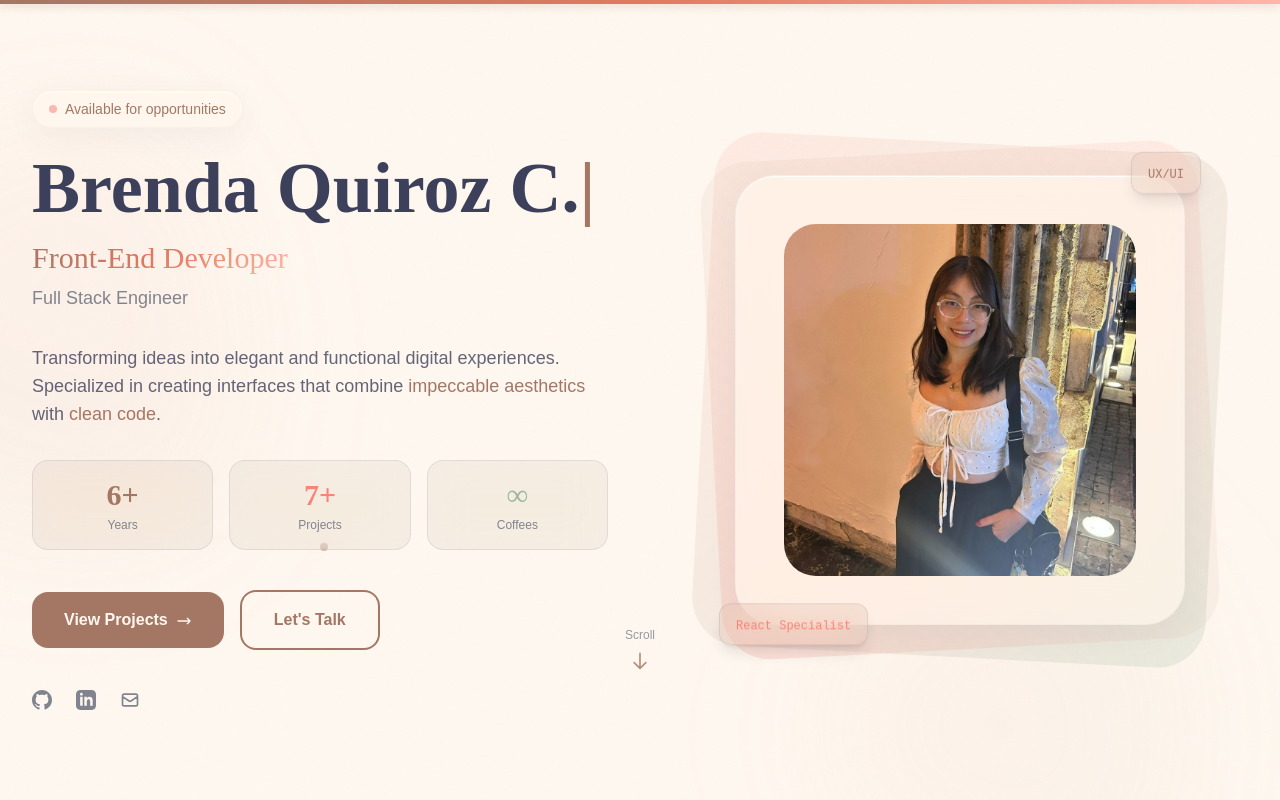
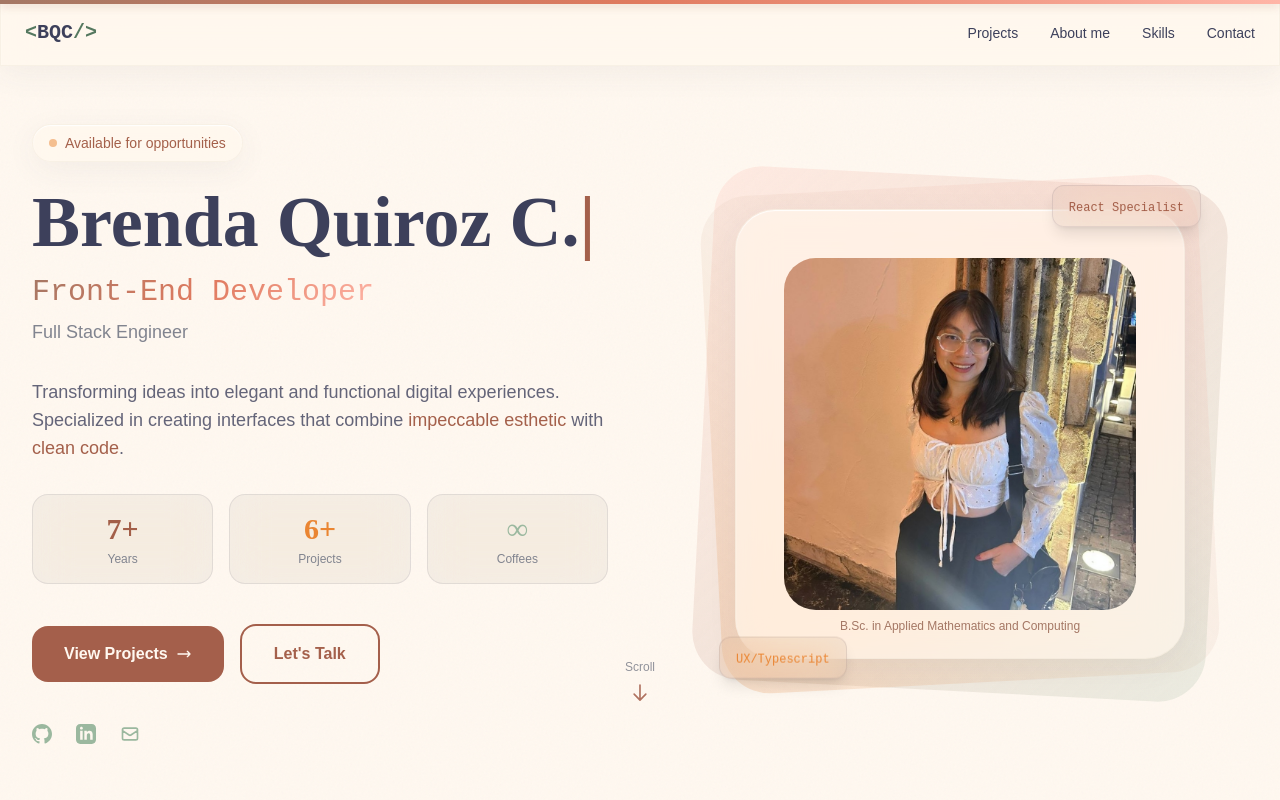
Before and after one commit to BrendaQuirozC/bqc-portfolio, a Next.js app: page / in a window 1280 px wide. Shown: the top 800 px of the page. Built offline with nearby package versions, Linux system fonts and the light colour scheme.

Commit message:
improving design

```diff
--- a/app/globals.css
+++ b/app/globals.css
@@ -284,6 +284,9 @@ img:hover {
 }
 
 /********Hero********/
+.container-main {
+  padding-top: 67px;
+}
 .photo-placeholder {
   align-content: center;
   width: 100%;
@@ -292,3 +295,58 @@ img:hover {
   text-align: center;
   justify-self: center;
 }
+
+/********Footer********/
+
+.footer-img-div {
+  height: 46px;
+  padding-bottom: 17px;
+}
+
+.footer-img-text {
+  color: #a47764;
+  font-size: 12px;
+}
+
+
+@media (max-width: 1023px) {
+  .photo-placeholder {
+    align-self: flex-start;
+    justify-self: flex-end;
+    margin-right: 0;
+    max-width: 250px;
+    margin-top: -160px; /* Pull it up if needed to align right */
+    height: 325px;
+  }
+
+  .img-content {
+    padding: 0;
+  }
+
+  .socialmedia-icons {
+    flex-direction: column;
+    align-items: flex-start;
+    gap: 20px;
+  }
+
+  .social-icon {
+    width: 24px;
+    height: 24px;
+  }
+
+  .social-url {
+    display: inline-block !important;
+    font-size: 0.875rem; /* 14px */
+    color: #3D405B;
+  }
+}
+@media (max-width: 640px) {
+  .photo-placeholder {
+    align-self: flex-start;
+    justify-self: center;
+    margin-right: 0;
+    max-width: 250px;
+    margin-top: 0px;
+    height: 325px;
+  }
+}
--- a/components/Footer.tsx
+++ b/components/Footer.tsx
@@ -31,7 +31,7 @@ export default function Footer() {
           {/* Quick links */}
           <div className="flex gap-4 text-sm text-text-secondary">
             <a
-              href="https://github.com/brendaquiroz"
+              href="https://github.com/brendaquirozc"
               target="_blank"
               rel="noopener noreferrer"
               className="hover:text-accent-green transition-colors duration-300"
--- a/components/Hero.tsx
+++ b/components/Hero.tsx
@@ -1,7 +1,7 @@
 'use client'
 
 import { motion } from 'framer-motion'
-import { useState, useEffect } from 'react'
+import { useState, useEffect, Fragment } from 'react'
 import Image from 'next/image'
 
 export default function Hero() {
@@ -38,46 +38,7 @@ export default function Hero() {
   }
 
   return (
-    <section id="hero" className="min-h-screen flex items-center justify-center relative overflow-hidden bg-cream">
-      {/* Organic blob backgrounds - Y2K meets minimalism */}
-      <motion.div
-        className="absolute top-40 -left-40 w-96 h-96 organic-blob opacity-40"
-        animate={{
-          scale: [1, 1.1, 1],
-          rotate: [0, 90, 0],
-        }}
-        transition={{
-          duration: 20,
-          repeat: Infinity,
-          ease: "easeInOut"
-        }}
-      />
-      <motion.div
-        className="absolute -bottom-20 right-20 w-80 h-80 organic-blob opacity-30"
-        style={{ background: 'linear-gradient(135deg, rgba(255, 181, 167, 0.3), rgba(155, 184, 159, 0.2))' }}
-        animate={{
-          scale: [1, 1.2, 1],
-          rotate: [0, -90, 0],
-        }}
-        transition={{
-          duration: 25,
-          repeat: Infinity,
-          ease: "easeInOut"
-        }}
-      />
-
-
-      <motion.div
-        className="absolute bottom-1/3 left-1/4 w-2 h-2 bg-mocha rounded-full"
-        animate={{
-          y: [0, 20, 0],
-          opacity: [0.3, 0.7, 0.3],
-        }}
-        transition={{
-          duration: 5,
-          repeat: Infinity,
-        }}
-      />
+    <section id="hero" className="container-main min-h-screen flex items-center justify-center relative overflow-hidden bg-cream">
 
       <div className="container-custom px-6 z-10 relative">
         <div className="grid lg:grid-cols-2 gap-16 items-center">
@@ -113,7 +74,7 @@ export default function Hero() {
               transition={{ delay: 3.5 }}
               className="mb-8"
             >
-              <h2 className="text-2xl md:text-3xl font-display font-medium mb-2">
+              <h2 className="text-2xl md:text-3xl font-mono font-medium mb-2">
                 <span className="gradient-text">Front-End Developer</span>
               </h2>
               <p className="text-slate text-lg">Full Stack Engineer</p>
@@ -128,7 +89,7 @@ export default function Hero() {
             >
               Transforming ideas into elegant and functional digital experiences.
               Specialized in creating interfaces that combine{' '}
-              <span className="text-mocha font-medium">impeccable aesthetics</span> with{' '}
+              <span className="text-mocha font-medium">impeccable esthetic</span> with{' '}
               <span className="text-mocha font-medium">clean code</span>.
             </motion.p>
 
@@ -139,11 +100,11 @@ export default function Hero() {
               className="grid grid-cols-3 gap-4 mb-10"
             >
               <div className="glass-dark p-4 rounded-2xl text-center">
-                <div className="text-3xl font-display font-bold text-mocha mb-1">6+</div>
+                <div className="text-3xl font-display font-bold text-mocha mb-1">7+</div>
                 <div className="text-xs text-slate">Years</div>
               </div>
               <div className="glass-dark p-4 rounded-2xl text-center">
-                <div className="text-3xl font-display font-bold text-coral mb-1">7+</div>
+                <div className="text-3xl font-display font-bold text-coral mb-1">6+</div>
                 <div className="text-xs text-slate">Projects</div>
               </div>
               <div className="glass-dark p-4 rounded-2xl text-center">
@@ -180,38 +141,41 @@ export default function Hero() {
               initial={{ opacity: 0 }}
               animate={{ opacity: 1 }}
               transition={{ delay: 5 }}
-              className="flex gap-6 mt-10"
+              className="socialmedia-icons flex gap-6 mt-10"
             >
               <a
-                href="https://github.com/brendaquiroz"
+                href="https://github.com/brendaquirozc"
                 target="_blank"
                 rel="noopener noreferrer"
-                className="text-slate hover:text-mocha transition-colors duration-300 group"
+                className="text-slate hover:text-mocha transition-colors duration-300 group flex items-center gap-2"
                 aria-label="GitHub"
               >
-                <svg className="w-5 h-5 group-hover:scale-110 transition-transform" fill="currentColor" viewBox="0 0 24 24">
+                <svg className="w-5 h-5 group-hover:scale-110 transition-transform social-icon" fill="#9bb89f" viewBox="0 0 24 24">
                   <path d="M12 0c-6.626 0-12 5.373-12 12 0 5.302 3.438 9.8 8.207 11.387.599.111.793-.261.793-.577v-2.234c-3.338.726-4.033-1.416-4.033-1.416-.546-1.387-1.333-1.756-1.333-1.756-1.089-.745.083-.729.083-.729 1.205.084 1.839 1.237 1.839 1.237 1.07 1.834 2.807 1.304 3.492.997.107-.775.418-1.305.762-1.604-2.665-.305-5.467-1.334-5.467-5.931 0-1.311.469-2.381 1.236-3.221-.124-.303-.535-1.524.117-3.176 0 0 1.008-.322 3.301 1.23.957-.266 1.983-.399 3.003-.404 1.02.005 2.047.138 3.006.404 2.291-1.552 3.297-1.23 3.297-1.23.653 1.653.242 2.874.118 3.176.77.84 1.235 1.911 1.235 3.221 0 4.609-2.807 5.624-5.479 5.921.43.372.823 1.102.823 2.222v3.293c0 .319.192.694.801.576 4.765-1.589 8.199-6.086 8.199-11.386 0-6.627-5.373-12-12-12z"/>
                 </svg>
+                <span className="social-url hidden">https://github.com/brendaquirozc</span>
               </a>
               <a
                 href="https://linkedin.com/in/brendaquirozmac"
                 target="_blank"
                 rel="noopener noreferrer"
-                className="text-slate hover:text-mocha transition-colors duration-300 group"
+                className="text-slate hover:text-mocha transition-colors duration-300 group flex items-center gap-2"
                 aria-label="LinkedIn"
               >
-                <svg className="w-5 h-5 group-hover:scale-110 transition-transform" fill="currentColor" viewBox="0 0 24 24">
+                <svg className="w-5 h-5 group-hover:scale-110 transition-transform social-icon" fill="#9bb89f" viewBox="0 0 24 24">
                   <path d="M19 0h-14c-2.761 0-5 2.239-5 5v14c0 2.761 2.239 5 5 5h14c2.762 0 5-2.239 5-5v-14c0-2.761-2.238-5-5-5zm-11 19h-3v-11h3v11zm-1.5-12.268c-.966 0-1.75-.79-1.75-1.764s.784-1.764 1.75-1.764 1.75.79 1.75 1.764-.783 1.764-1.75 1.764zm13.5 12.268h-3v-5.604c0-3.368-4-3.113-4 0v5.604h-3v-11h3v1.765c1.396-2.586 7-2.777 7 2.476v6.759z"/>
                 </svg>
+                <span className="social-url hidden">https://linkedin.com/in/brendaquirozmac</span>
               </a>
               <a
                 href="mailto:brendaqc@hotmail.com"
-                className="text-slate hover:text-mocha transition-colors duration-300 group"
+                className="text-slate hover:text-mocha transition-colors duration-300 group flex items-center gap-2"
                 aria-label="Email"
               >
-                <svg className="w-5 h-5 group-hover:scale-110 transition-transform" fill="none" stroke="currentColor" viewBox="0 0 24 24">
+                <svg className="w-5 h-5 group-hover:scale-110 transition-transform social-icon" fill="none" stroke="#9bb89f" viewBox="0 0 24 24">
                   <path strokeLinecap="round" strokeLinejoin="round" strokeWidth={2} d="M3 8l7.89 5.26a2 2 0 002.22 0L21 8M5 19h14a2 2 0 002-2V7a2 2 0 00-2-2H5a2 2 0 00-2 2v10a2 2 0 002 2z" />
                 </svg>
+                <span className="social-url hidden">brendaqc@hotmail.com</span>
               </a>
             </motion.div>
           </motion.div>
@@ -220,14 +184,14 @@ export default function Hero() {
             initial={{ opacity: 0, scale: 0.9 }}
             animate={{ opacity: 1, scale: 1 }}
             transition={{ duration: 0.8, delay: 0.4 }}
-            className="hidden lg:block relative photo-placeholder"
+            className="image-container lg:block relative photo-placeholder"
           >
             <div className="relative">
               {/* Decorative frame */}
               <div className="absolute -inset-8 bg-gradient-to-br from-peach/20 via-mocha/10 to-sage/20 rounded-[3rem] rotate-3"></div>
               <div className="absolute -inset-6 bg-gradient-to-tr from-coral/20 via-mocha-light/10 to-peach/20 rounded-[3rem] -rotate-3"></div>
 
-              <div className="relative glass p-12 rounded-[2.5rem] aspect-square flex items-center justify-center">
+              <div className="img-content relative glass p-12 rounded-[2.5rem] aspect-square flex items-center justify-center">
 
                 {photoLoading && (
                   <motion.div
@@ -244,6 +208,7 @@ export default function Hero() {
 
                 {/* Imagen real */}
                 {!photoError && (
+                  <Fragment>
                     <Image
                       src="/me.jpg"
                       alt="Brenda Quiroz"
@@ -253,6 +218,11 @@ export default function Hero() {
                       priority // Carga primero
                       onLoad={() => setPhotoLoading(false)}
                     />
+                    <div className="absolute bottom-0 left-0 w-full h-10 flex items-center justify-center footer-img-div">
+                    <p className="text-xs footer-img-text">B.Sc. in Applied Mathematics and Computing
+                    </p>
+                    </div>
+                  </Fragment>
                 )}
 
                 {/* Error fallback */}
@@ -270,14 +240,14 @@ export default function Hero() {
                 transition={{ duration: 3, repeat: Infinity }}
                 className="absolute -top-4 -right-4 glass-dark px-4 py-2 rounded-xl shadow-lg"
               >
-                <span className="text-xs font-mono text-mocha">UX/UI</span>
+                <span className="text-xs font-mono text-mocha">React Specialist</span>
               </motion.div>
               <motion.div
                 animate={{ y: [0, 10, 0] }}
                 transition={{ duration: 4, repeat: Infinity }}
                 className="absolute -bottom-4 -left-4 glass-dark px-4 py-2 rounded-xl shadow-lg"
               >
-                <span className="text-xs font-mono text-coral">React Specialist</span>
+                <span className="text-xs font-mono text-coral">UX/Typescript</span>
               </motion.div>
             </div>
           </motion.div>
--- a/components/Navbar.tsx
+++ b/components/Navbar.tsx
@@ -4,7 +4,6 @@ import { motion, useScroll, useTransform } from 'framer-motion'
 import { useState, useEffect } from 'react'
 
 export default function Navbar() {
-  const [isVisible, setIsVisible] = useState(false)
   const [activeSection, setActiveSection] = useState('hero')
   const { scrollYProgress } = useScroll()
 
@@ -12,13 +11,6 @@ export default function Navbar() {
 
   useEffect(() => {
     const handleScroll = () => {
-      // Show navbar after scrolling 100px
-      if (window.scrollY > 100) {
-        setIsVisible(true)
-      } else {
-        setIsVisible(false)
-      }
-
       // Update active section based on scroll position
       const sections = ['hero', 'projects', 'about', 'skills', 'contact']
       const scrollPosition = window.scrollY + 200
@@ -60,9 +52,7 @@ export default function Navbar() {
 
       {/* Navbar */}
       <motion.nav
-        initial={{ y: -100 }}
-        animate={{ y: isVisible ? 0 : -100 }}
-        transition={{ duration: 0.3 }}
+        initial={{ y: 0 }}
         className="fixed top-0 left-0 right-0 z-50 glass border-b border-border-subtle"
       >
         <div className="container-custom px-6">
@@ -73,7 +63,7 @@ export default function Navbar() {
               className="font-mono font-bold text-xl text-text-primary hover:text-accent-green transition-colors duration-300"
             >
               <span className="text-accent-green">{'<'}</span>
-              BQ
+              BQC
               <span className="text-accent-green">{'/>'}</span>
             </button>
 
@@ -83,7 +73,7 @@ export default function Navbar() {
                 <button
                   key={item.id}
                   onClick={() => scrollToSection(item.id)}
-                  className={`font-mono text-sm transition-all duration-300 relative group ${
+                  className={` text-sm transition-all duration-300 relative group ${
                     activeSection === item.id
                       ? 'text-accent-green'
                       : 'text-text-secondary hover:text-text-primary'
--- a/components/Projects.tsx
+++ b/components/Projects.tsx
@@ -103,7 +103,7 @@ function ProjectCard({ project, index }: { project: Project; index: number }) {
           {project.tags.map((tag, i) => (
             <span
               key={i}
-              className="text-xs font-mono px-3 py-1 bg-accent-green/10 text-accent-green rounded-full border border-accent-green/20"
+              className="text-xs font-mono px-3 py-1 rounded-full border border-green-light bg-green-light text-off-white"
             >
               {tag}
             </span>
--- a/components/Skills.tsx
+++ b/components/Skills.tsx
@@ -12,39 +12,54 @@ interface Skill {
 const skills: Skill[] = [
   // Front-End
   { name: 'React', category: 'Frontend' },
-  { name: 'TypeScript', category: 'Frontend' },
   { name: 'Next.js', category: 'Frontend' },
   { name: 'JavaScript', category: 'Frontend' },
   { name: 'HTML/CSS3', category: 'Frontend' },
   { name: 'Tailwind', category: 'Frontend' },
+  { name: 'React Native', category: 'Frontend' },
 
   // Back-End
   { name: 'Node.js', category: 'Backend' },
-  { name: 'PHP', category: 'Backend' },
+  { name: 'Javascript', category: 'Backend' },
+  { name: 'TypeScript', category: 'Backend' },
   { name: 'API REST', category: 'Backend' },
 
   // Database
   { name: 'SQL', category: 'Database' },
   { name: 'MongoDB', category: 'Database' },
+  { name: 'Redis', category: 'Database' },
 
   // Tools
+  { name: 'Jira', category: 'Tools' },
   { name: 'Figma', category: 'Tools' },
-  { name: 'Git/GitHub', category: 'Tools' },
   { name: 'Cursor AI', category: 'Tools' },
-  { name: 'Firebase', category: 'Tools' },
-  { name: 'Jira', category: 'Tools' },
+  { name: 'Droid', category: 'Tools' },
 
-  // Bonus
+  //DevOPs
+  { name: 'Git/GitHub', category: 'DevOps' },
+  { name: 'Docker', category: 'DevOps' },
+  { name: 'Firebase', category: 'DevOps' },
+  { name: 'DigitalOcean', category: 'DevOps' },
+  { name: 'AWS', category: 'DevOps' },
+
+  //Metodologies
+  { name: 'Scrum', category: 'Metodologies' },
+  { name: 'Code Review', category: 'Metodologies' },
+
+  // Data Analytics
   { name: 'Python', category: 'Data' },
   { name: 'R', category: 'Data' },
+  { name: 'Advanced Excel', category: 'Data' },
 ]
 
 const categories = [
   { name: 'Frontend', title: 'Front-End Specialist', color: 'accent-green' },
   { name: 'Backend', title: 'Back-End', color: 'accent-gold' },
   { name: 'Database', title: 'Database', color: 'accent-green' },
+  { name: 'DevOps', title: 'DevOps', color: 'accent-gold' },
   { name: 'Tools', title: 'Tools & Design', color: 'accent-gold' },
-  { name: 'Data', title: 'Bonus Skills', color: 'accent-green' },
+  { name: 'Data', title: 'Data Analytics', color: 'accent-green' },
+  { name: 'Metodologies', title: 'Metodologies', color: 'accent-gold' },
 ]
 
 function SkillBadge({ skill, index }: { skill: Skill; index: number }) {
@@ -56,11 +71,11 @@ function SkillBadge({ skill, index }: { skill: Skill; index: number }) {
       transition={{ duration: 0.3, delay: index * 0.05 }}
       whileHover={{
         scale: 1.1,
-        boxShadow: '0 0 20px rgba(16, 185, 129, 0.4)'
+        boxShadow: '0 0 20px #9bb89f'
       }}
-      className="skill-icon bg-secondary-bg border border-border-subtle rounded-lg px-4 py-3 text-center cursor-pointer group"
+      className="skill-icon border border-border-subtle rounded-lg px-4 py-3 text-center group bg-green-light text-white"
     >
-      <span className="font-mono text-sm md:text-base text-text-primary group-hover:text-accent-green transition-colors duration-300">
+      <span className="font-mono text-sm md:text-base text-off-white group-hover:text-off-white transition-colors duration-300">
         {skill.name}
       </span>
     </motion.div>
--- a/package.json
+++ b/package.json
@@ -9,10 +9,13 @@
     "lint": "next lint"
   },
   "dependencies": {
+    "@types/nodemailer": "^7.0.5",
+    "framer-motion": "^10.16.4",
     "next": "^14.0.0",
+    "nodemailer": "^7.0.12",
     "react": "^18.2.0",
     "react-dom": "^18.2.0",
-    "framer-motion": "^10.16.4"
+    "resend": "^6.8.0"
   },
   "devDependencies": {
     "@types/node": "^20.0.0",
--- a/tailwind.config.ts
+++ b/tailwind.config.ts
@@ -15,13 +15,13 @@ const config: Config = {
         'sand': '#E8DDD0',
 
         // Pantone 2025 inspired
-        'mocha': '#A47764',
+        'mocha': '#94452ed9',
         'mocha-light': '#C9A896',
         'mocha-dark': '#8B6352',
 
         // Accent colors - soft and sophisticated
         'peach': '#FFB5A7',
-        'coral': '#F88379',
+        'coral': '#ea8532',
         'terracotta': '#E07A5F',
         'sage': '#9BB89F',
 
@@ -33,6 +33,13 @@ const config: Config = {
         // Pure tones
         'off-white': '#FEFEFE',
         'off-black': '#1A1A1A',
+
+        //greens
+        'green-light': '#9bb89f',
+        'green-dark': '#376147',
+
+        'accent-green': '#376147d9',
+        'accent-gold': '#ce605f',
       },
       fontFamily: {
         'display': ['Zodiak', 'Fraunces', 'serif'], // Editorial display font
```
Also changed, not shown: app/api/contact/route.ts (added, +60 -0 lines), components/About.tsx (+8 -39 lines), components/Contact.tsx (+14 -16 lines), lib/api/contact.ts (added, +29 -0 lines), 2 other files (tests, documents, lock files or other folders). Lines whose indentation alone changed are shown as unchanged.
